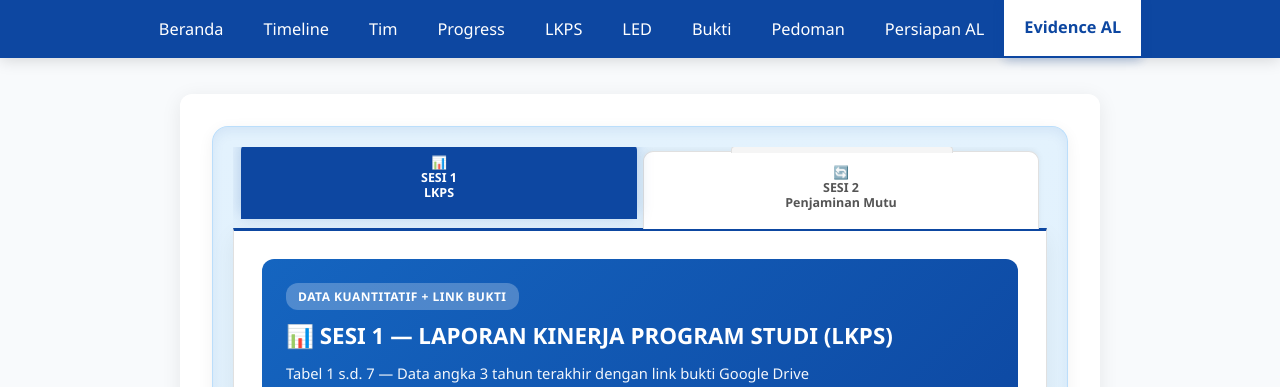
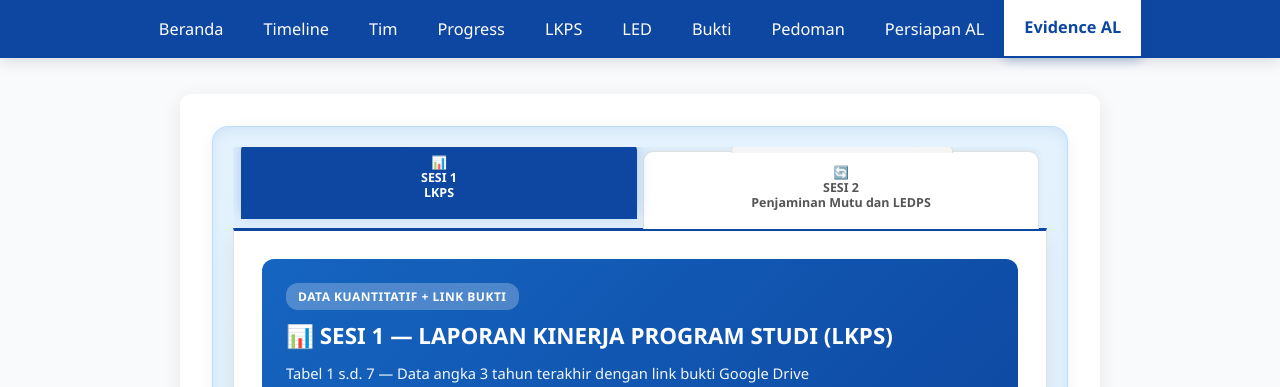
Before and after one commit to portal-psbm/aksibm-26, a Jekyll site: the page built from evidence-al.md, in a window 1280 px wide and 900 px high. Shown: the top 387 px of the window. Built offline with Jekyll 4.4.1, drawn with Linux system fonts in a browser that asks for light colours.

Commit message:
update evidence-al

```diff
--- a/evidence-al.md
+++ b/evidence-al.md
@@ -84,7 +84,7 @@ permalink: /evidence-al/
 <div class="ev-cabinet">
   <div class="ev-shelf">
     <div class="ev-tab active" onclick="showEvPanel('sesi1', this)">📊<br>SESI 1<br>LKPS</div>
-    <div class="ev-tab sesi2" onclick="showEvPanel('sesi2', this)">🔄<br>SESI 2<br>Penjaminan Mutu</div>
+    <div class="ev-tab sesi2" onclick="showEvPanel('sesi2', this)">🔄<br>SESI 2<br>Penjaminan Mutu dan LEDPS</div>
   </div>
 
   <div class="ev-content">
```
